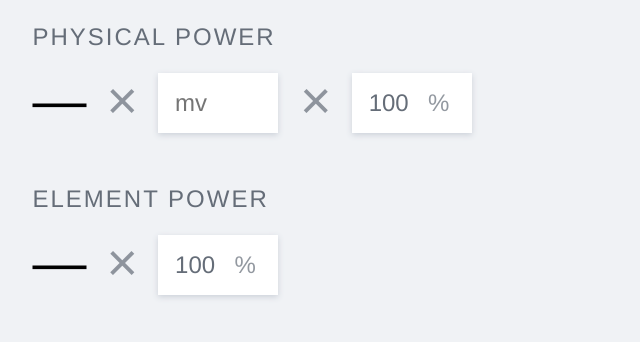
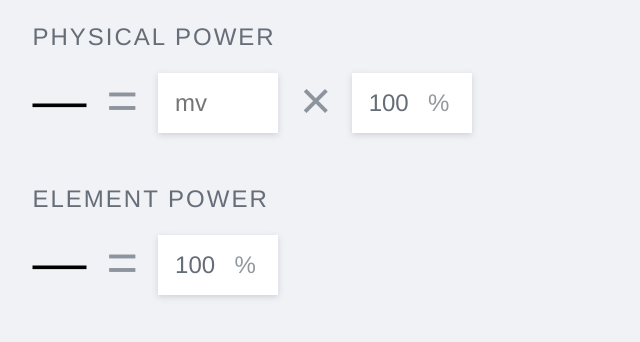
Before and after one commit to jordanranson/mh4u-effective-damage-calc, a plain HTML site: page index.html in a window 1280 px wide. Shown: the part 231-573 px from the top of the page, 185-825 px from the left. Drawn offline with Linux system fonts and the light colour scheme; a script that the page names is missing.

Commit message:
Update index.html

```diff
--- a/index.html
+++ b/index.html
@@ -265,7 +265,7 @@ True average effective power is the average amount of damage your weapon does pe
             <h4>Physical Power</h4>
             <h3>
                 <span class="label" id="physical_power">&mdash;</span>
-                <span class="symbol">&times;</span>
+                <span class="symbol">=</span>
                 <span class="input">
                     <input id="motion_value" type="text" class="narrow-text" placeholder="mv" name="motion_value">
                 </span>
@@ -278,7 +278,7 @@ True average effective power is the average amount of damage your weapon does pe
             <h4>Element Power</h4>
             <h3>
                 <span class="label" id="element_power">&mdash;</span>
-                <span class="symbol">&times;</span>
+                <span class="symbol">=</span>
                 <span class="percent-input">
                     <input id="element_effectiveness" type="text" class="narrow-text" placeholder="effec.." value="100" name="element_effectiveness">
                     <span class="symbol">%</span>
```
